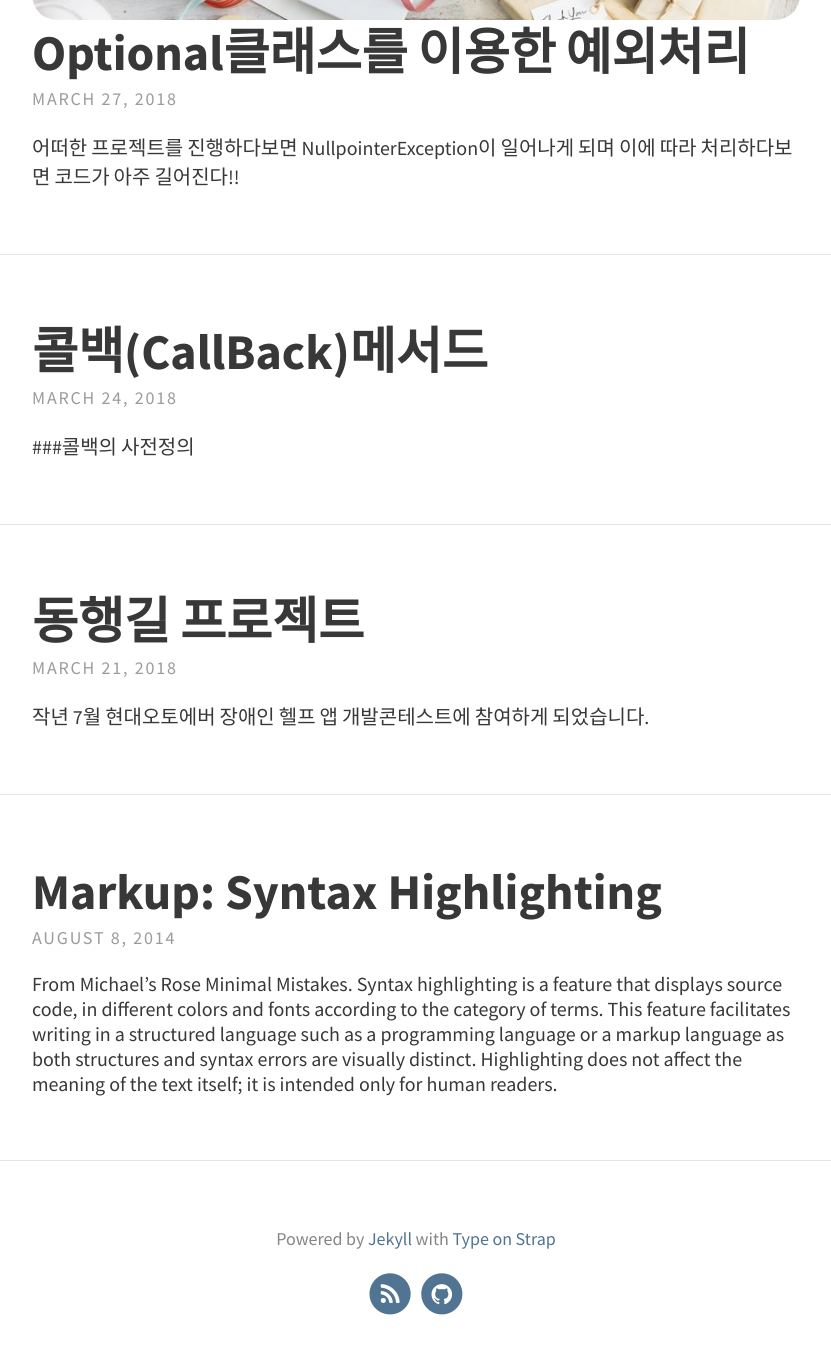
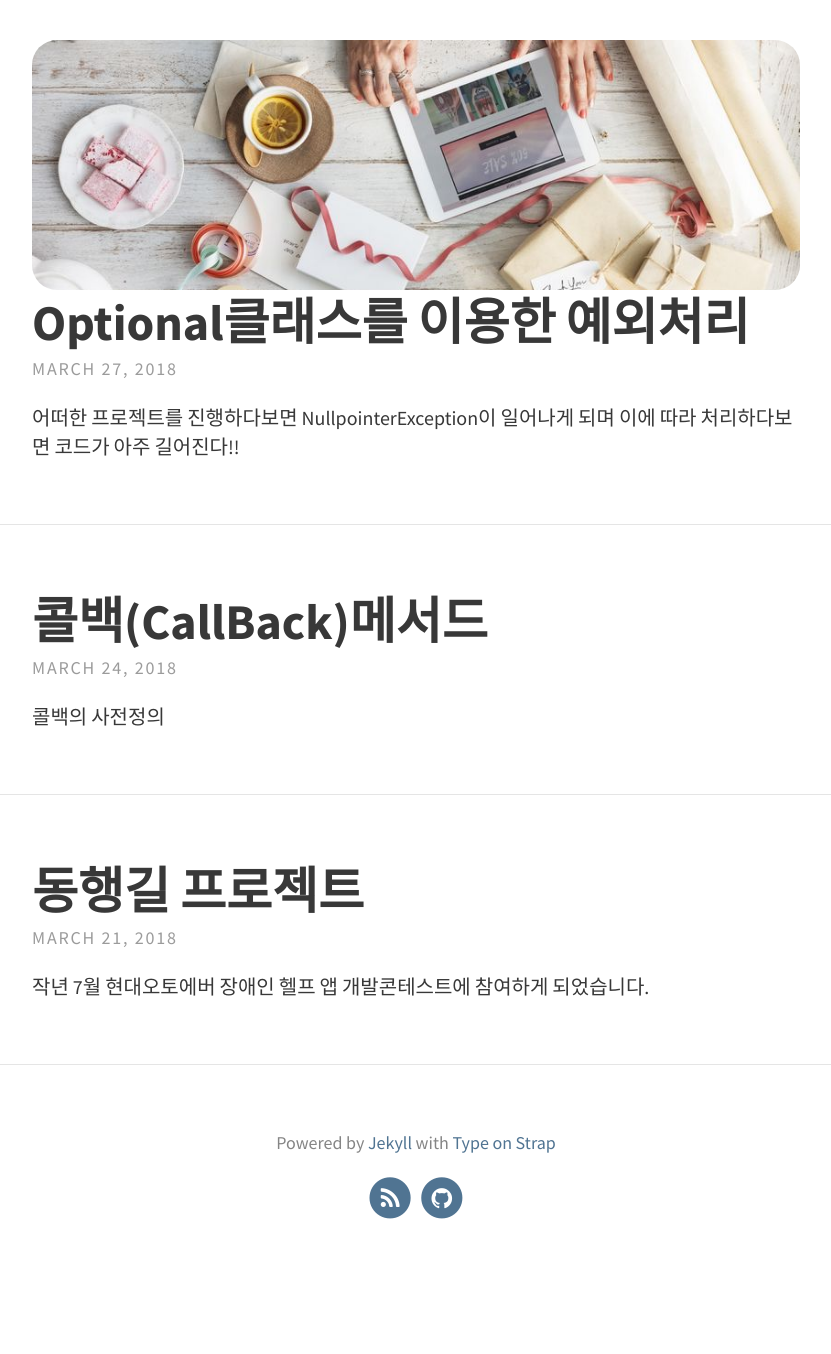
Before and after one commit to orionjeong/orionjeong.github.io, a Jekyll site: the page built from index.html, in a window 1280 px wide and 1400 px high, scrolled down 977 px. Shown: the top 1354 px of the window, without its empty margins (224-1055 px from the left). Built offline with Jekyll 4.4.1, drawn with Linux system fonts in a browser that asks for light colours; the list of posts is cut into pages by our own code; after the commit the page ends 2281 px from its top, so only the background shows below that; some of the changed text lies outside the part shown.

````diff
--- a/_posts/2014-08-08-Markup- Syntax Highlighting.md
+++ /dev/null
@@ -1,87 +0,0 @@
----
-layout: post
-title: "Markup: Syntax Highlighting"
-tags: [code]
----
-
-From Michael's Rose [Minimal Mistakes](https://mmistakes.github.io/minimal-mistakes/markup-syntax-highlighting).
-Syntax highlighting is a feature that displays source code, in different colors and fonts according to the category of terms. This feature facilitates writing in a structured language such as a programming language or a markup language as both structures and syntax errors are visually distinct. [Highlighting](http://en.wikipedia.org/wiki/Syntax_highlighting) does not affect the meaning of the text itself; it is intended only for human readers.
-
-
-### GFM Code Blocks
-
-GitHub Flavored Markdown [fenced code blocks](https://help.github.com/articles/creating-and-highlighting-code-blocks/) are supported. To modify styling and highlight colors edit `/_sass/syntax.scss`.
-
-```css
-#container {
-  float: left;
-  margin: 0 -240px 0 0;
-  width: 100%;
-}
-```
-
-{% highlight scss linenos %}
-.highlight {
-  margin: 0;
-  padding: 1em;
-  font-family: $monospace;
-  font-size: $type-size-7;
-  line-height: 1.8;
-}
-{% endhighlight %}
-
-```html
-{% raw %}<nav class="pagination" role="navigation">
-  {% if page.previous %}
-    <a href="{{ site.url }}{{ page.previous.url }}" class="btn" title="{{ page.previous.title }}">Previous article</a>
-  {% endif %}
-  {% if page.next %}
-    <a href="{{ site.url }}{{ page.next.url }}" class="btn" title="{{ page.next.title }}">Next article</a>
-  {% endif %}
-</nav><!-- /.pagination -->{% endraw %}
-```
-
-```ruby
-module Jekyll
-  class TagIndex < Page
-    def initialize(site, base, dir, tag)
-      @site = site
-      @base = base
-      @dir = dir
-      @name = 'index.html'
-      self.process(@name)
-      self.read_yaml(File.join(base, '_layouts'), 'tag_index.html')
-      self.data['tag'] = tag
-      tag_title_prefix = site.config['tag_title_prefix'] || 'Tagged: '
-      tag_title_suffix = site.config['tag_title_suffix'] || '&#8211;'
-      self.data['title'] = "#{tag_title_prefix}#{tag}"
-      self.data['description'] = "An archive of posts tagged #{tag}."
-    end
-  end
-end
-```
-
-### Code Blocks in Lists
-
-Indentation matters. Be sure the indent of the code block aligns with the first non-space character after the list item marker (e.g., `1.`). Usually this will mean indenting 3 spaces instead of 4.
-
-1. Do step 1.
-2. Now do this:
-
-   ```ruby
-   def print_hi(name)
-     puts "Hi, #{name}"
-   end
-   print_hi('Tom')
-   #=> prints 'Hi, Tom' to STDOUT.
-   ```
-
-3. Now you can do this.
-
-### GitHub Gist Embed
-
-An example of a Gist embed below.
-
-<script src="https://gist.github.com/mmistakes/77c68fbb07731a456805a7b473f47841.js"></script>
-
-### Source
````
Also changed, not shown: _posts/2018-03-24-callback메서드.md (+1 -1 lines), _posts/2018-04-14-intelliJ단축키.md (added, +37 -0 lines).
